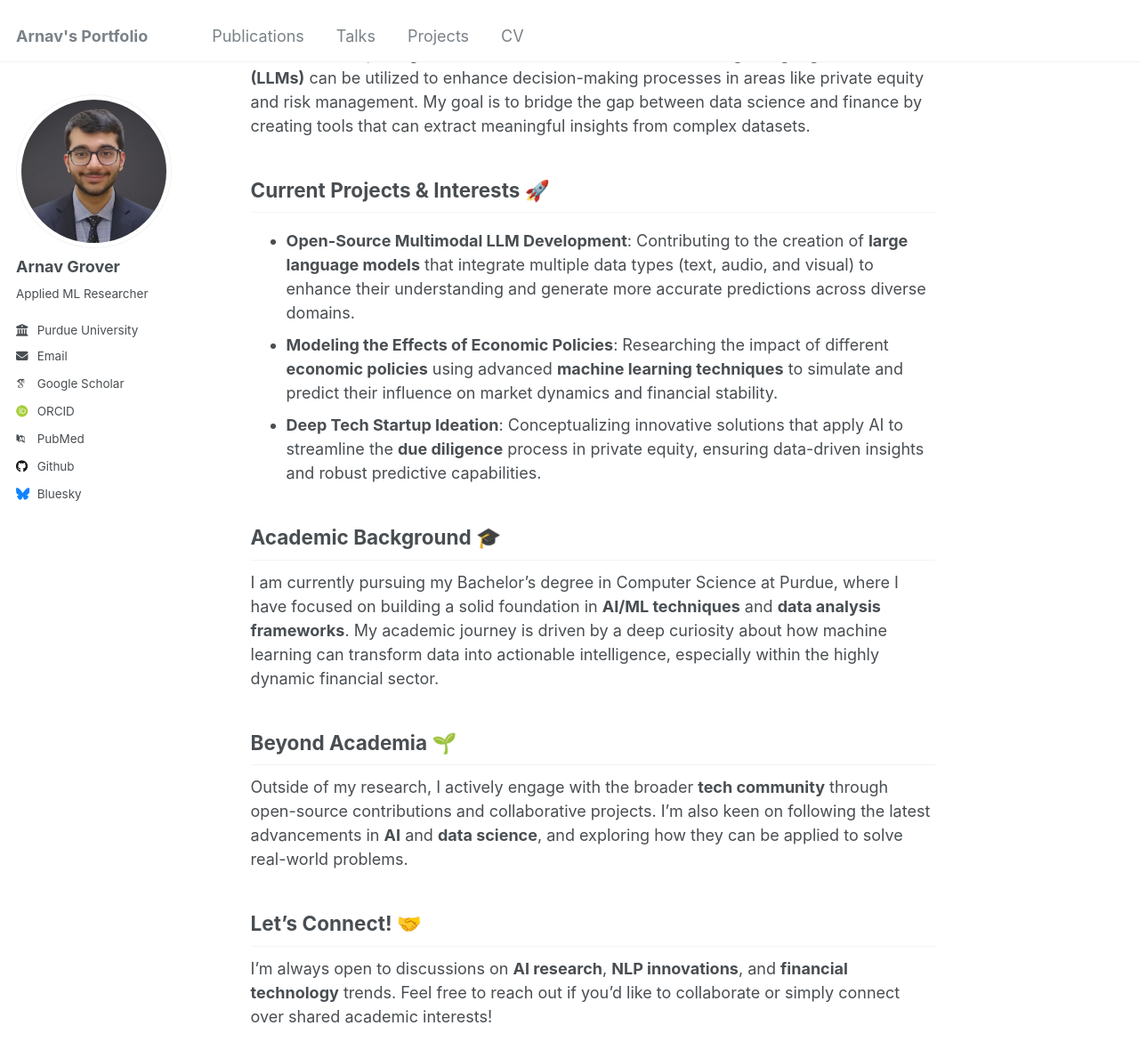
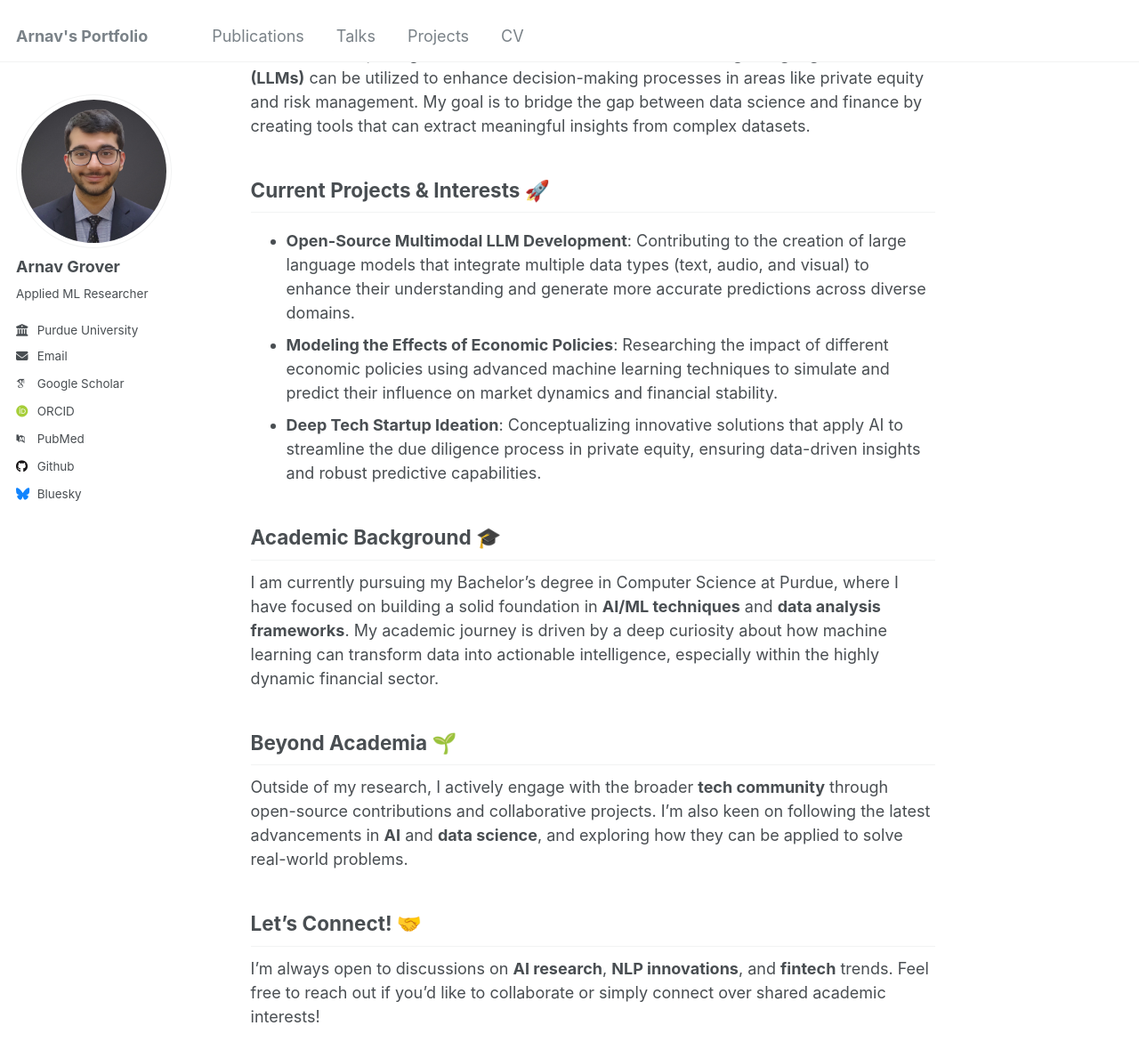
Before and after one commit to Arnav-Gr0ver/Arnav-Gr0ver.github.io, a Jekyll site: the page built from _pages/about.md, in a window 1280 px wide and 1400 px high, scrolled down 481 px. Shown: the top 1189 px of the window at 89% size. Built offline with Jekyll 4.4.1, drawn with Linux system fonts in a browser that asks for light colours; some web fonts are replaced; our own code applies the rules of GitHub Pages for plain Markdown files.

Commit message:
Update about.md

```diff
--- a/_pages/about.md
+++ b/_pages/about.md
@@ -16,9 +16,9 @@ My work centers on applying ML techniques to the financial domain, aiming to dev
 
 ## Current Projects & Interests 🚀
 
-- **Open-Source Multimodal LLM Development**: Contributing to the creation of **large language models** that integrate multiple data types (text, audio, and visual) to enhance their understanding and generate more accurate predictions across diverse domains.
-- **Modeling the Effects of Economic Policies**: Researching the impact of different **economic policies** using advanced **machine learning techniques** to simulate and predict their influence on market dynamics and financial stability.
-- **Deep Tech Startup Ideation**: Conceptualizing innovative solutions that apply AI to streamline the **due diligence** process in private equity, ensuring data-driven insights and robust predictive capabilities.
+- **Open-Source Multimodal LLM Development**: Contributing to the creation of large language models that integrate multiple data types (text, audio, and visual) to enhance their understanding and generate more accurate predictions across diverse domains.
+- **Modeling the Effects of Economic Policies**: Researching the impact of different economic policies using advanced machine learning techniques to simulate and predict their influence on market dynamics and financial stability.
+- **Deep Tech Startup Ideation**: Conceptualizing innovative solutions that apply AI to streamline the due diligence process in private equity, ensuring data-driven insights and robust predictive capabilities.
 
 ## Academic Background 🎓
 
@@ -30,4 +30,4 @@ Outside of my research, I actively engage with the broader **tech community** th
 
 ## Let’s Connect! 🤝
 
-I’m always open to discussions on **AI research**, **NLP innovations**, and **financial technology** trends. Feel free to reach out if you’d like to collaborate or simply connect over shared academic interests!
+I’m always open to discussions on **AI research**, **NLP innovations**, and **fintech** trends. Feel free to reach out if you’d like to collaborate or simply connect over shared academic interests!
```
